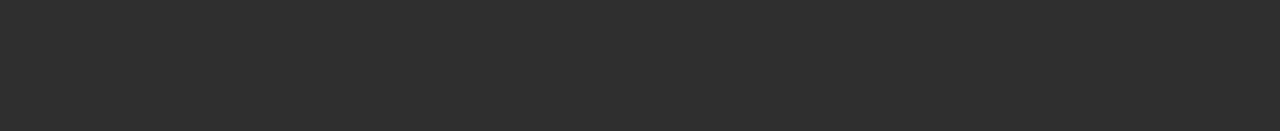
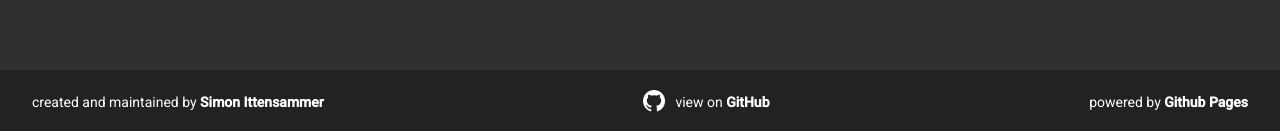
Before and after one commit to simonittensammer/online-scheduler, an Angular app in the folder scheduler-frontend/: page / in a window 1280 px wide. Shown: the part 666-797 px from the top of the page. Built offline with nearby package versions, Linux system fonts and the light colour scheme; no server answers.

Commit message:
only show footer if in landscape mode

```diff
--- a/scheduler-frontend/src/app/calendar-list/calendar-list.component.html
+++ b/scheduler-frontend/src/app/calendar-list/calendar-list.component.html
@@ -34,5 +34,5 @@
     </div>
   </div>
 
-<!--  <app-footer></app-footer>-->
+  <app-footer></app-footer>
 </div>
--- a/scheduler-frontend/src/app/calendar-view/calendar-view.component.html
+++ b/scheduler-frontend/src/app/calendar-view/calendar-view.component.html
@@ -31,4 +31,6 @@
       </ng-container>
     </div>
   </div>
+
+  <app-footer></app-footer>
 </div>
--- a/scheduler-frontend/src/app/footer/footer.component.scss
+++ b/scheduler-frontend/src/app/footer/footer.component.scss
@@ -1,3 +1,4 @@
+@media (orientation: landscape) {
   :host {
     width: 100vw;
     height: 64px;
@@ -37,3 +38,10 @@
   .marginLeft {
     padding-left: 32px;
   }
+}
+
+@media (orientation: portrait) {
+  :host {
+    display: none;
+  }
+}
```
Lines whose indentation alone changed are shown as unchanged.
